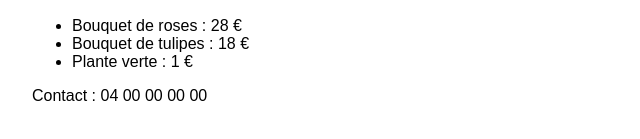
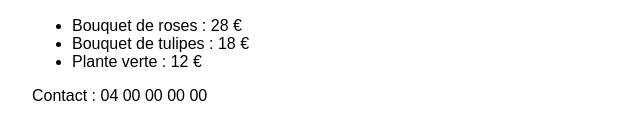
Before and after one commit to fahadfmo-dev/fleurdelyon-equipeFahad, a plain HTML site: page index.html in a window 1280 px wide. Shown: the part 193-332 px from the top of the page, 0-640 px from the left. Drawn offline with Linux system fonts and the light colour scheme.

Commit message:
Revert "Plante verte en promotion"
This reverts commit a904a79239dab2346b4a05909aaf6332f5b8dd3f.

```diff
--- a/index.html
+++ b/index.html
@@ -13,7 +13,7 @@
   <ul>
     <li>Bouquet de roses : 28 €</li>
     <li>Bouquet de tulipes : 18 €</li>
-    <li>Plante verte : 1 €</li>
+    <li>Plante verte : 12 €</li>
   </ul>
   <footer>Contact : 04 00 00 00 00</footer>
 </body>
```
